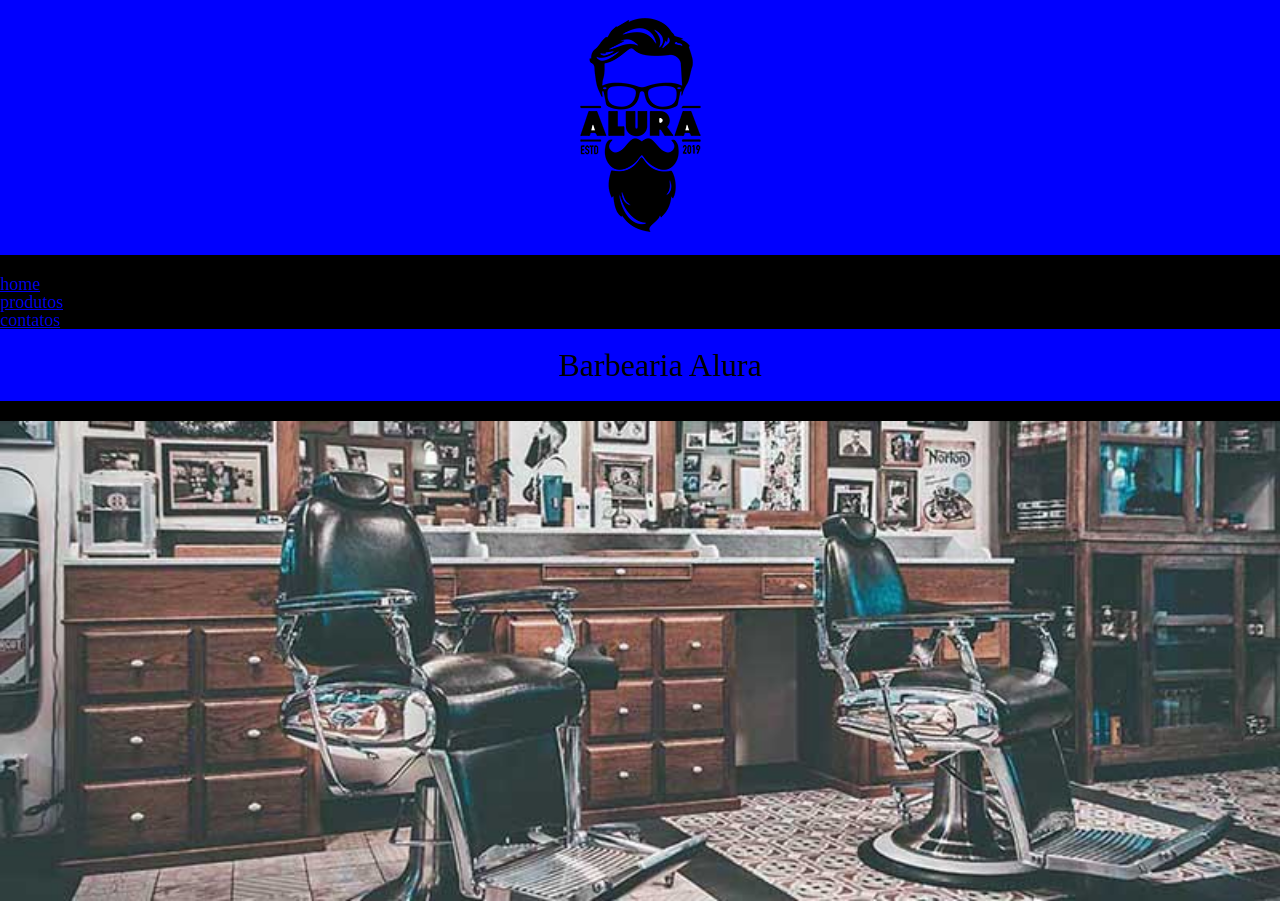
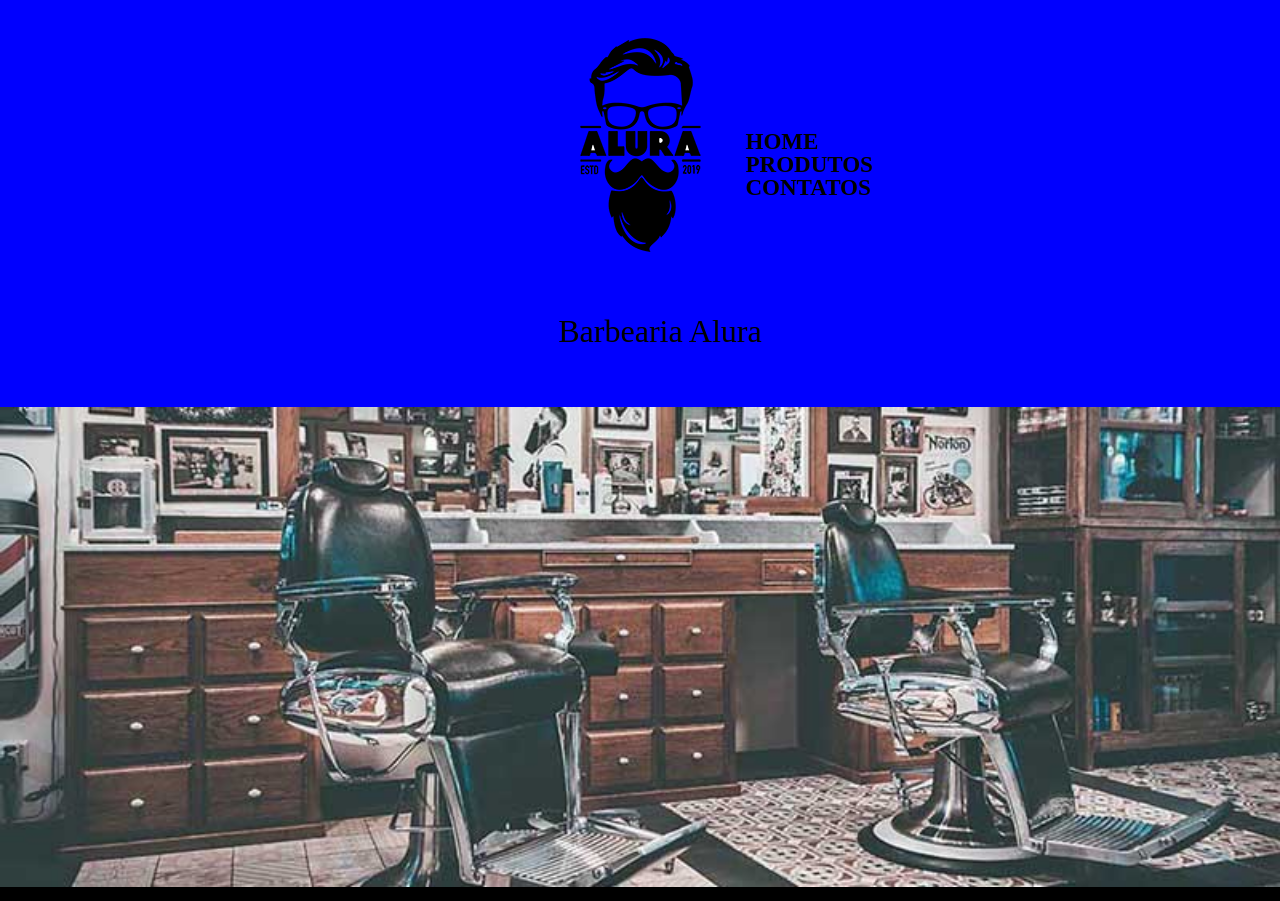
Before and after one commit to djlopes-dev/alura-barbearia, a plain HTML site: page index.html in a window 1280 px wide. Shown: the top 901 px of the page. Drawn offline with Linux system fonts and the light colour scheme.

Commit message:
Update index.css

```diff
--- a/index.css
+++ b/index.css
@@ -4,11 +4,54 @@ body {
 
 }
 
+
+header{
+background-color: blue;
+padding: 20px 0;
+}
+
+.caixa{
+    width: 940px;
+    position: relative;
+    margin: 0 auto;
+}
+
+#logo1{
+background-color: blue;
+}
+
+nav{
+    position: absolute;
+    top: 110px;
+    right: 0;
+}
+
+nav li{
+    display: inline;
+    color: black;
+    margin: 0 0 0 15px;
+}
+
+nav a {
+    color: black;
+    text-transform: uppercase;
+    font-weight: bold;
+    font-size: 23px;
+    text-decoration: none;
+}
+
+  nav a:hover{
+color: rgb(253, 0, 0);
+text-decoration: underline;
+  }
+
 #banner{
 
     width: 100%;
 
 }
+
+
 
 .titulo-principal {
   padding: 20px;
```
